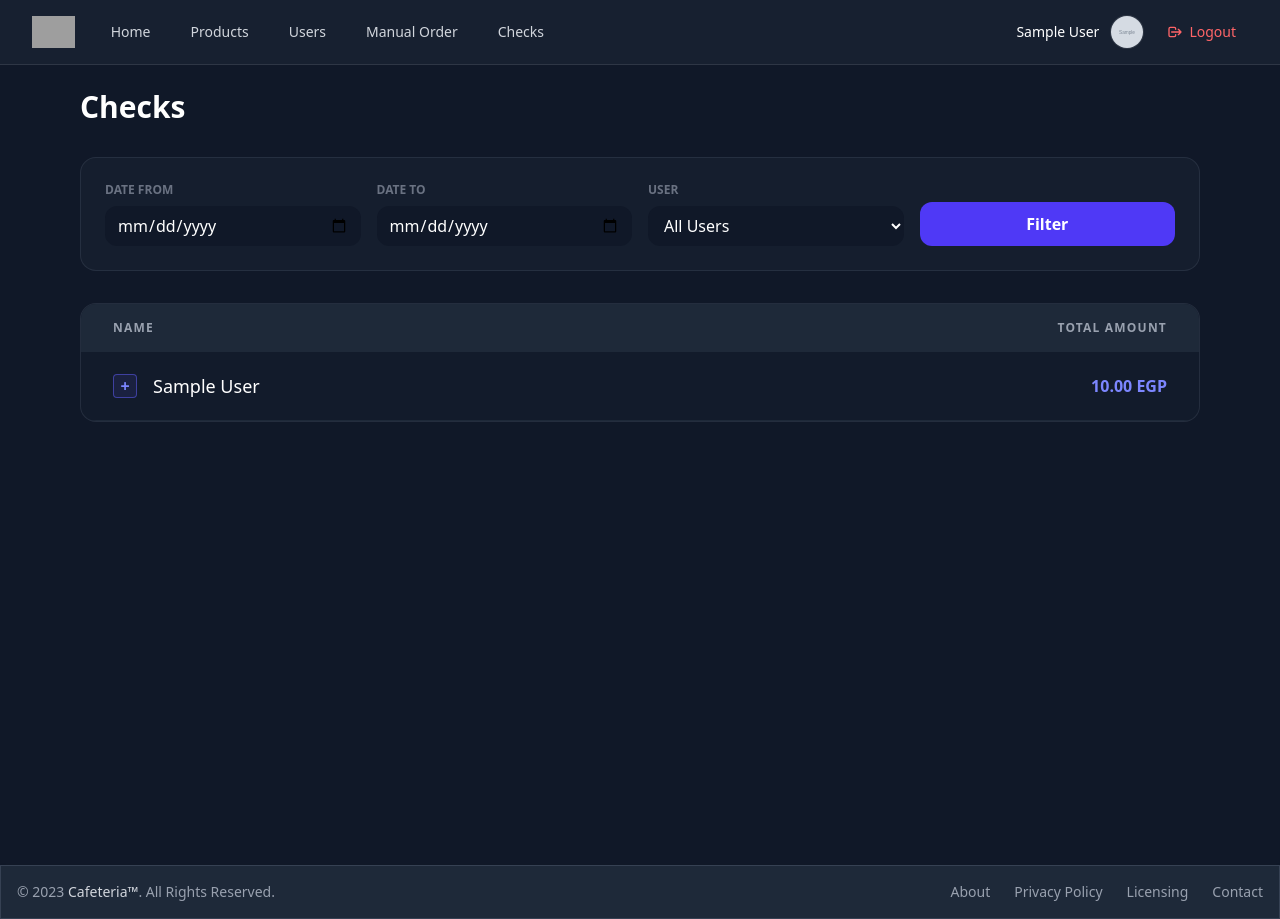
After one commit to K-Sultan/cafeteria-project, a PHP site: page /cafeteria/checks in a window 1280 px wide. The commit adds this page. Run offline with PHP 8.4, Linux system fonts and the light colour scheme; the visitor is signed in with stand-in values (Sample User, id 1); tables that the repository leaves empty hold one stand-in row (values such as "Sample post"); grey boxes marked "Sample" are stand-in pictures; grey boxes are pictures that could not be loaded.

Commit message:
feat: add checks functionality for admin with filtering options and corresponding view

```diff
--- a/app/controllers/OrderController.php
+++ b/app/controllers/OrderController.php
@@ -3,9 +3,11 @@
 require_once __DIR__ . "/../models/Order.php";
 require_once __DIR__ . "/../models/User.php";
 
-class OrderController {
+class OrderController
+{
 
-    public function store() {
+    public function store()
+    {
         // Since we send JSON from the frontend
         $data = json_decode(file_get_contents('php://input'), true);
         if (!$data) {
@@ -46,7 +48,8 @@ class OrderController {
         }
     }
     //k
-    public function index() {
+    public function index()
+    {
         if (!isset($_SESSION['userId'])) {
             header("Location: /login");
             exit;
@@ -58,7 +61,8 @@ class OrderController {
         View::render("my-orders", ["orders" => $orders]);
     }
 
-    public function show() {
+    public function show()
+    {
         if (!isset($_SESSION['userId'])) {
             header("Location: /login");
             exit;
@@ -85,7 +89,8 @@ class OrderController {
         ]);
     }
 
-    public function cancel() {
+    public function cancel()
+    {
         if (!isset($_SESSION['userId'])) {
             header("Location: /login");
             exit;
@@ -103,9 +108,34 @@ class OrderController {
         header("Location: /my-orders");
         exit;
     }
+    public function checks()
+    {
+        if (!User::isAdmin()) {
+            header("Location: /");
+            exit;
+        }
+
+        $startDate = $_GET['date_from'] ?? null;
+        $endDate = $_GET['date_to'] ?? null;
+        $userId = $_GET['user_id'] ?? null;
+
+        $checks = Order::getChecks($startDate, $endDate, $userId);
+        $users = User::getAllUsers();
+
+        View::render("admin/checks", [
+            "checks" => $checks,
+            "users" => $users,
+            "filters" => [
+                "date_from" => $startDate,
+                "date_to" => $endDate,
+                "user_id" => $userId
+            ]
+        ]);
+    }
 
 
-    public function home() {
+    public function home()
+    {
         if (!User::isAdmin()) {
             header("Location: /login");
             exit;
--- a/app/models/Order.php
+++ b/app/models/Order.php
@@ -2,8 +2,10 @@
 
 require_once __DIR__ . "/../../utility/database.php";
 
-class Order {
-    public static function create($userId, $roomNo, $notes, $totalAmount, $items) {
+class Order
+{
+    public static function create($userId, $roomNo, $notes, $totalAmount, $items)
+    {
         $conn = Database::getConnection();
 
         try {
@@ -29,7 +31,6 @@ class Order {
 
             $conn->commit();
             return $orderId;
-
         } catch (Exception $e) {
             $conn->rollBack();
             error_log("Order creation failed: " . $e->getMessage());
@@ -37,7 +38,8 @@ class Order {
         }
     }
 
-    public static function getLatestOrderForUser($userId) {
+    public static function getLatestOrderForUser($userId)
+    {
         $conn = Database::getConnection();
 
         // Find the most recent order ID that wasn't cancelled
@@ -64,7 +66,8 @@ class Order {
     }
 
     //k
-    public static function getOrdersByUserId($userId) {
+    public static function getOrdersByUserId($userId)
+    {
         $conn = Database::getConnection();
 
         $stmt = $conn->prepare("
@@ -78,7 +81,8 @@ class Order {
         return $stmt->fetchAll(PDO::FETCH_ASSOC);
     }
 
-    public static function getOrderById($orderId) {
+    public static function getOrderById($orderId)
+    {
         $conn = Database::getConnection();
 
         $stmt = $conn->prepare("
@@ -92,7 +96,8 @@ class Order {
         return $stmt->fetch(PDO::FETCH_ASSOC);
     }
 
-    public static function getOrderItems($orderId) {
+    public static function getOrderItems($orderId)
+    {
         $conn = Database::getConnection();
 
         $stmt = $conn->prepare("
@@ -111,7 +116,8 @@ class Order {
         return $stmt->fetchAll(PDO::FETCH_ASSOC);
     }
 
-    public static function cancelOrder($orderId, $userId) {
+    public static function cancelOrder($orderId, $userId)
+    {
         $conn = Database::getConnection();
 
         $stmt = $conn->prepare("
@@ -122,5 +128,54 @@ class Order {
 
         return $stmt->execute([$orderId, $userId]);
     }
-    //k
+    public static function getChecks($startDate = null, $endDate = null, $userId = null)
+    {
+        $conn = Database::getConnection();
+
+        // Base query to get all orders with user names
+        $sql = "SELECT o.*, u.name as user_name
+            FROM orders o
+            JOIN users u ON o.user_id = u.id
+            WHERE o.status != 'cancelled'";
+        $params = [];
+
+        if ($startDate) {
+            $sql .= " AND o.created_at >= ?";
+            $params[] = $startDate . " 00:00:00";
+        }
+        if ($endDate) {
+            $sql .= " AND o.created_at <= ?";
+            $params[] = $endDate . " 23:59:59";
+        }
+        if ($userId) {
+            $sql .= " AND o.user_id = ?";
+            $params[] = $userId;
+        }
+
+        $sql .= " ORDER BY o.created_at DESC";
+        $stmt = $conn->prepare($sql);
+        $stmt->execute($params);
+        $orders = $stmt->fetchAll(PDO::FETCH_ASSOC);
+
+        // Grouping logic for the nested accordions
+        $checks = [];
+        foreach ($orders as $order) {
+            $uId = $order['user_id'];
+            if (!isset($checks[$uId])) {
+                $checks[$uId] = [
+                    'user_name' => $order['user_name'],
+                    'total_amount' => 0,
+                    'orders' => []
+                ];
+            }
+
+            // Get items for this specific order
+            $order['items'] = self::getOrderItems($order['id']);
+
+            $checks[$uId]['total_amount'] += $order['total_amount'];
+            $checks[$uId]['orders'][] = $order;
+        }
+
+        return $checks;
+    }
 }
--- /dev/null
+++ b/app/views/admin/checks.php
@@ -0,0 +1,115 @@
+<?php View::renderComponent("header"); ?>
+
+<div class="bg-gray-900 min-h-screen pt-6 pb-10 text-white"
+    x-data="{ selectedUser: null, selectedOrder: null }">
+
+    <div class="max-w-6xl mx-auto px-4">
+        <h1 class="text-3xl font-bold mb-8">Checks</h1>
+
+        <form method="GET" action="/checks" class="grid grid-cols-1 md:grid-cols-4 gap-4 mb-8 bg-gray-800/40 p-6 rounded-2xl border border-gray-700/50">
+            <div>
+                <label class="block text-xs font-semibold text-gray-500 uppercase mb-2">Date From</label>
+                <input type="date" name="date_from" value="<?= $filters['date_from'] ?? '' ?>" class="w-full bg-gray-900 border-gray-700 rounded-xl text-white px-3 py-2">
+            </div>
+            <div>
+                <label class="block text-xs font-semibold text-gray-500 uppercase mb-2">Date To</label>
+                <input type="date" name="date_to" value="<?= $filters['date_to'] ?? '' ?>" class="w-full bg-gray-900 border-gray-700 rounded-xl text-white px-3 py-2">
+            </div>
+            <div>
+                <label class="block text-xs font-semibold text-gray-500 uppercase mb-2">User</label>
+                <select name="user_id" class="w-full bg-gray-900 border-gray-700 rounded-xl text-white px-3 py-2">
+                    <option value="">All Users</option>
+                    <?php foreach ($users as $u): ?>
+                        <option value="<?= $u['id'] ?>" <?= ($filters['user_id'] ?? '') == $u['id'] ? 'selected' : '' ?>>
+                            <?= htmlspecialchars($u['name']) ?>
+                        </option>
+                    <?php endforeach; ?>
+                </select>
+            </div>
+            <div class="flex items-end">
+                <button type="submit" class="w-full bg-indigo-600 hover:bg-indigo-500 py-2.5 rounded-xl font-bold transition">Filter</button>
+            </div>
+        </form>
+
+        <div class="rounded-2xl border border-gray-700/50 overflow-hidden bg-gray-800/20">
+            <table class="w-full text-left">
+                <thead class="bg-gray-800 text-gray-400 text-xs uppercase tracking-widest">
+                    <tr>
+                        <th class="px-8 py-4">Name</th>
+                        <th class="px-8 py-4 text-right">Total Amount</th>
+                    </tr>
+                </thead>
+                <tbody class="divide-y divide-gray-800">
+                    <?php foreach ($checks as $userId => $data): ?>
+
+                        <tr class="hover:bg-gray-700/30 cursor-pointer"
+                            @click="selectedUser = (selectedUser === <?= $userId ?> ? null : <?= $userId ?>)">
+                            <td class="px-8 py-5 flex items-center gap-4">
+                                <div class="w-6 h-6 border border-indigo-500/50 rounded flex items-center justify-center bg-indigo-500/10">
+                                    <span class="text-indigo-400 font-bold leading-none"
+                                        x-text="selectedUser === <?= $userId ?> ? '−' : '+'"></span>
+                                </div>
+                                <span class="text-lg"><?= htmlspecialchars($data['user_name']) ?></span>
+                            </td>
+                            <td class="px-8 py-5 text-right text-indigo-400 font-bold">
+                                <?= number_format($data['total_amount'], 2) ?> EGP
+                            </td>
+                        </tr>
+
+                        <template x-if="selectedUser === <?= $userId ?>">
+                            <tr>
+                                <td colspan="2" class="bg-black/20 px-12 py-4">
+                                    <div class="border border-gray-700 rounded-xl overflow-hidden">
+                                        <table class="w-full text-sm">
+                                            <thead class="bg-gray-800/50 text-gray-500">
+                                                <tr>
+                                                    <th class="px-6 py-2">Order Date</th>
+                                                    <th class="px-6 py-2 text-right">Amount</th>
+                                                </tr>
+                                            </thead>
+                                            <tbody>
+                                                <?php foreach ($data['orders'] as $order): ?>
+                                                    <tr class="border-t border-gray-800 hover:bg-indigo-500/5 cursor-pointer"
+                                                        @click.stop="selectedOrder = (selectedOrder === <?= $order['id'] ?> ? null : <?= $order['id'] ?>)">
+                                                        <td class="px-6 py-4 flex items-center gap-3">
+                                                            <div class="w-5 h-5 border border-gray-600 rounded flex items-center justify-center bg-gray-700">
+                                                                <span class="text-white text-xs font-bold"
+                                                                    x-text="selectedOrder === <?= $order['id'] ?> ? '−' : '+'"></span>
+                                                            </div>
+                                                            <?= date('Y-m-d h:i A', strtotime($order['created_at'])) ?>
+                                                        </td>
+                                                        <td class="px-6 py-4 text-right font-bold text-white"><?= number_format($order['total_amount'], 2) ?> LE</td>
+                                                    </tr>
+
+                                                    <tr x-show="selectedOrder === <?= $order['id'] ?>" x-cloak>
+                                                        <td colspan="2" class="px-6 py-6 bg-gray-900">
+                                                            <div class="flex flex-wrap gap-8">
+                                                                <?php foreach ($order['items'] as $item): ?>
+                                                                    <div class="text-center">
+                                                                        <div class="relative inline-block mb-2">
+                                                                            <img src="/public/uploads/<?= $item['image'] ?>" class="w-16 h-16 rounded-lg object-cover border border-gray-700">
+                                                                            <span class="absolute -top-2 -right-2 bg-indigo-600 px-1.5 py-0.5 rounded text-[10px]"><?= $item['unit_price'] ?> LE</span>
+                                                                        </div>
+                                                                        <p class="text-[10px] uppercase text-gray-400"><?= htmlspecialchars($item['name']) ?></p>
+                                                                        <p class="text-xs font-bold text-indigo-400">Qty: <?= $item['quantity'] ?></p>
+                                                                    </div>
+                                                                <?php endforeach; ?>
+                                                            </div>
+                                                        </td>
+                                                    </tr>
+                                                <?php endforeach; ?>
+                                            </tbody>
+                                        </table>
+                                    </div>
+                                </td>
+                            </tr>
+                        </template>
+
+                    <?php endforeach; ?>
+                </tbody>
+            </table>
+        </div>
+    </div>
+</div>
+
+<?php View::renderComponent("footer"); ?>
--- a/app/views/components/header.php
+++ b/app/views/components/header.php
@@ -16,6 +16,7 @@ $profilePic = !empty($user['profile_pic']) ? '/public/uploads/' . $user['profile
     <title>Cafeteria</title>
     <script src="https://cdn.jsdelivr.net/npm/@tailwindcss/browser@4"></script>
     <link rel="stylesheet" href="/app/views/src/styles/style.css">
+    <script defer src="https://unpkg.com/alpinejs@3.x.x/dist/cdn.min.js"></script>
 </head>
 <body class="h-full bg-gray-900  flex flex-col">
 
--- a/index.php
+++ b/index.php
@@ -9,10 +9,6 @@ require_once __DIR__ . "/app/controllers/ProductController.php";
 
 
 $router = new Router();
-
-//TODO : the / should be handled depending on the authorization(user or admin)
-// $router->get("/", [UserController::class, "index"]);
-// $router->post("/user", [UserController::class, "home"]);
 
 
 $router->get("/login", [AuthController::class, "index"]);
@@ -26,9 +22,8 @@ $router->get("/users/edit/:id", [UserController::class, "edit"]);
 $router->post("/users/update/:id", [UserController::class, "update"]);
 $router->get("/users/delete/:id", [UserController::class, "delete"]);
 $router->get("/", [UserController::class, "home"]);
-//$router->get('/home', [ProductController::class, 'index']);
 
-$router->get("/",[(User::isAdmin())? OrderController::class : UserController::class, "home"]);
+$router->get("/", [(User::isAdmin()) ? OrderController::class : UserController::class, "home"]);
 
 $router->get("/logout", [UserController::class, "logout"]);
 $router->post("/orders", [OrderController::class, "store"]); // Added this line
@@ -37,6 +32,7 @@ $router->get("/my-orders", [OrderController::class, "index"]);
 $router->get("/orders/show", [OrderController::class, "show"]);
 $router->post("/orders/cancel", [OrderController::class, "cancel"]);
 $router->get("/manual-order", [UserController::class, "home"]);
+$router->get("/checks", [OrderController::class, "checks"]);
 
 
 // $router->get('/home', [ProductController::class, 'home']);
```
